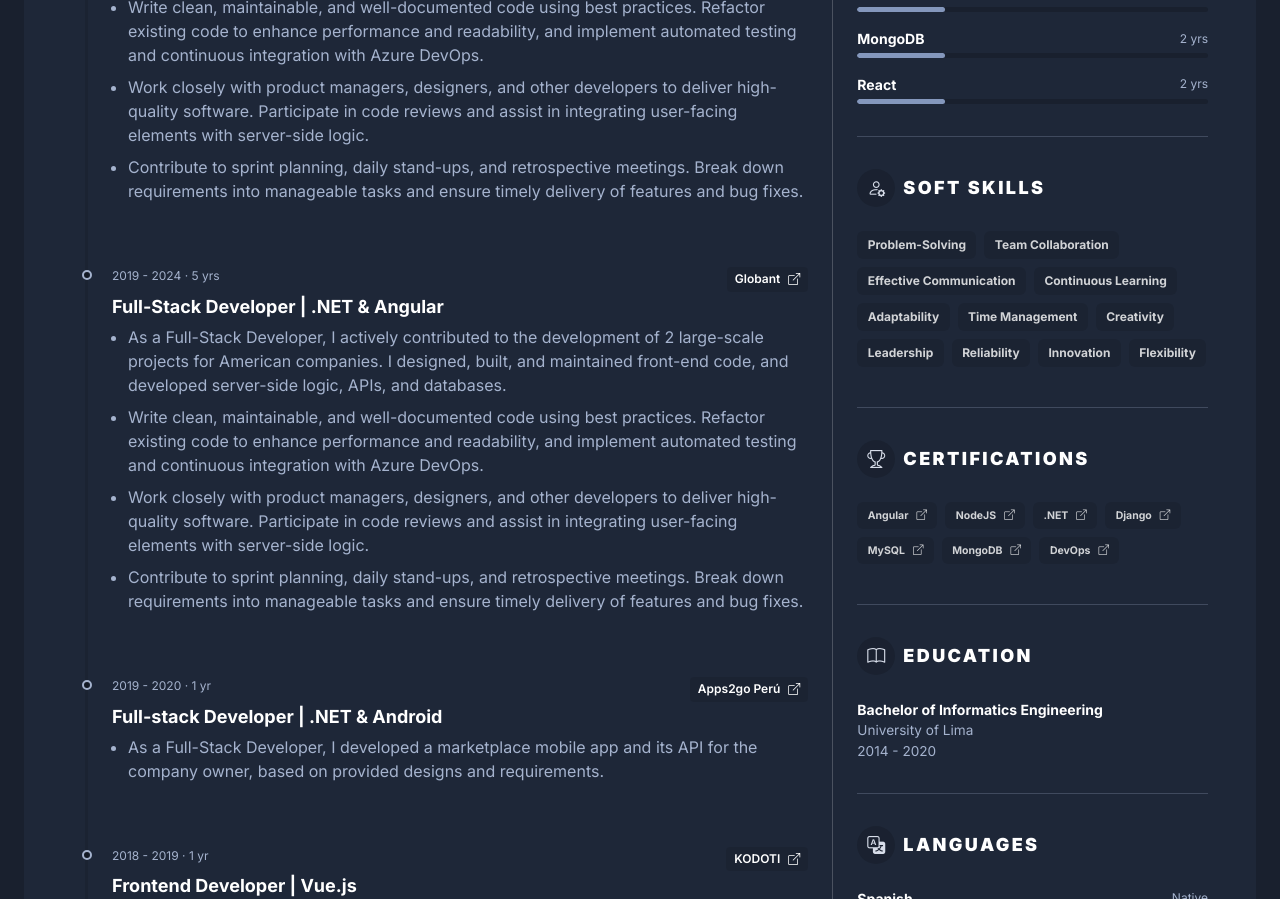
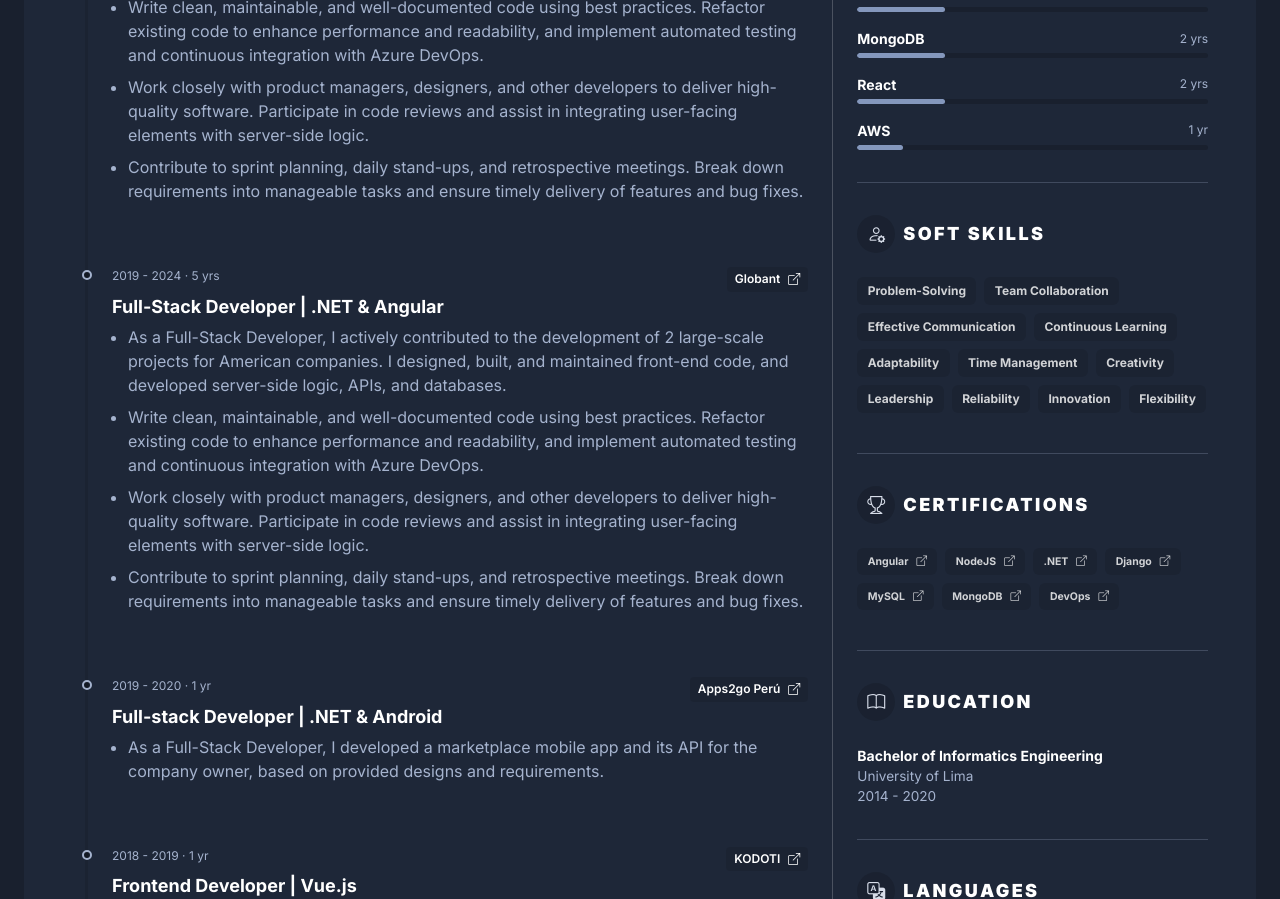
Before and after one commit to christianempire/my-cv, an Angular app: page / in a window 1280 px wide. Shown: the part 900-1799 px from the top of the page. Built offline with nearby package versions, Linux system fonts and the light colour scheme.

Commit message:
Add AWS to tech skills with years of experience and proficiency level

```diff
--- a/src/app/home/home.component.html
+++ b/src/app/home/home.component.html
@@ -75,7 +75,10 @@
 
                 <ul class="list-unstyled">
                   <li *ngFor="let techSkill of techSkills" class="mb-2">
-                    <div class="resume-skill-name">{{ techSkill.tech }}<div class="resume-skill-years">{{ techSkill.years }} yrs</div></div>
+                    <div class="resume-skill-name">
+                      {{ techSkill.tech }}
+                      <div class="resume-skill-years">{{ techSkill.years }} {{ techSkill.years === 1 ? "yr" : "yrs" }}</div>
+                    </div>
                     <div
                       class="progress resume-progress"
                       role="progressbar"
@@ -133,7 +136,10 @@
                 </h3>
                 <ul class="list-unstyled resume-lang-list">
                   <li *ngFor="let spokenLanguage of spokenLanguages" class="mb-2">
-                    <div class="resume-lang-name">{{ spokenLanguage.language }}<div class="resume-lang-proficiency">{{ spokenLanguage.proficiency }}</div></div>
+                    <div class="resume-lang-name">
+                      {{ spokenLanguage.language }}
+                      <div class="resume-lang-proficiency">{{ spokenLanguage.proficiency }}</div>
+                    </div>
                     <div class="resume-level-indicator row gx-0 flex-nowrap">
                       <div *ngFor="let level of [].constructor(10); let i = index" class="col">
                         <span class="item" [ngClass]="{ 'item-full': spokenLanguage.level > i }"> </span>
--- a/src/app/home/home.component.ts
+++ b/src/app/home/home.component.ts
@@ -88,6 +88,11 @@ export class HomeComponent {
       tech: 'Angular',
       years: 8,
       level: 100,
+    },
+    {
+      tech: 'AWS',
+      years: 1,
+      level: 13,
     },
     {
       tech: 'C#',
```
